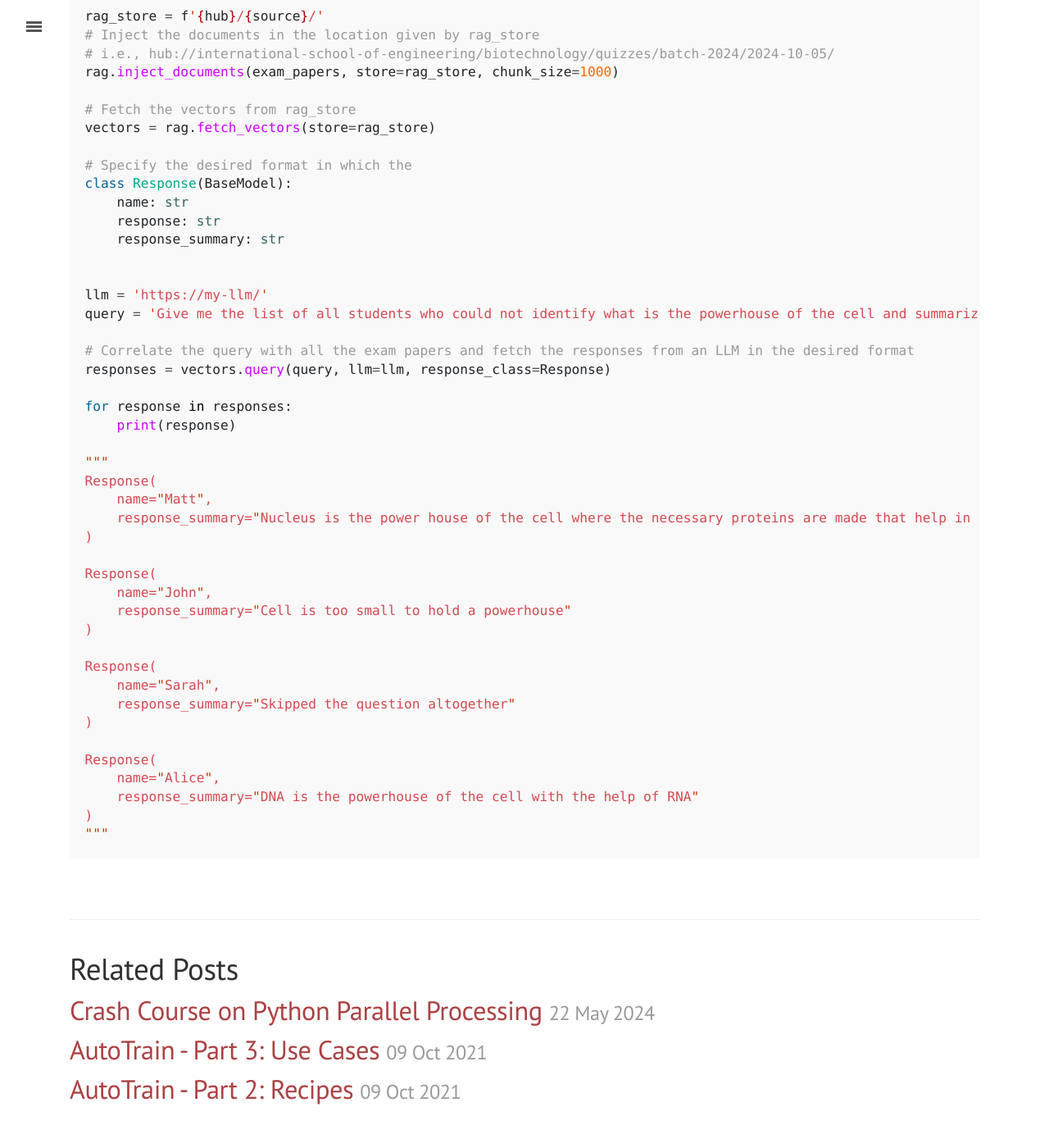
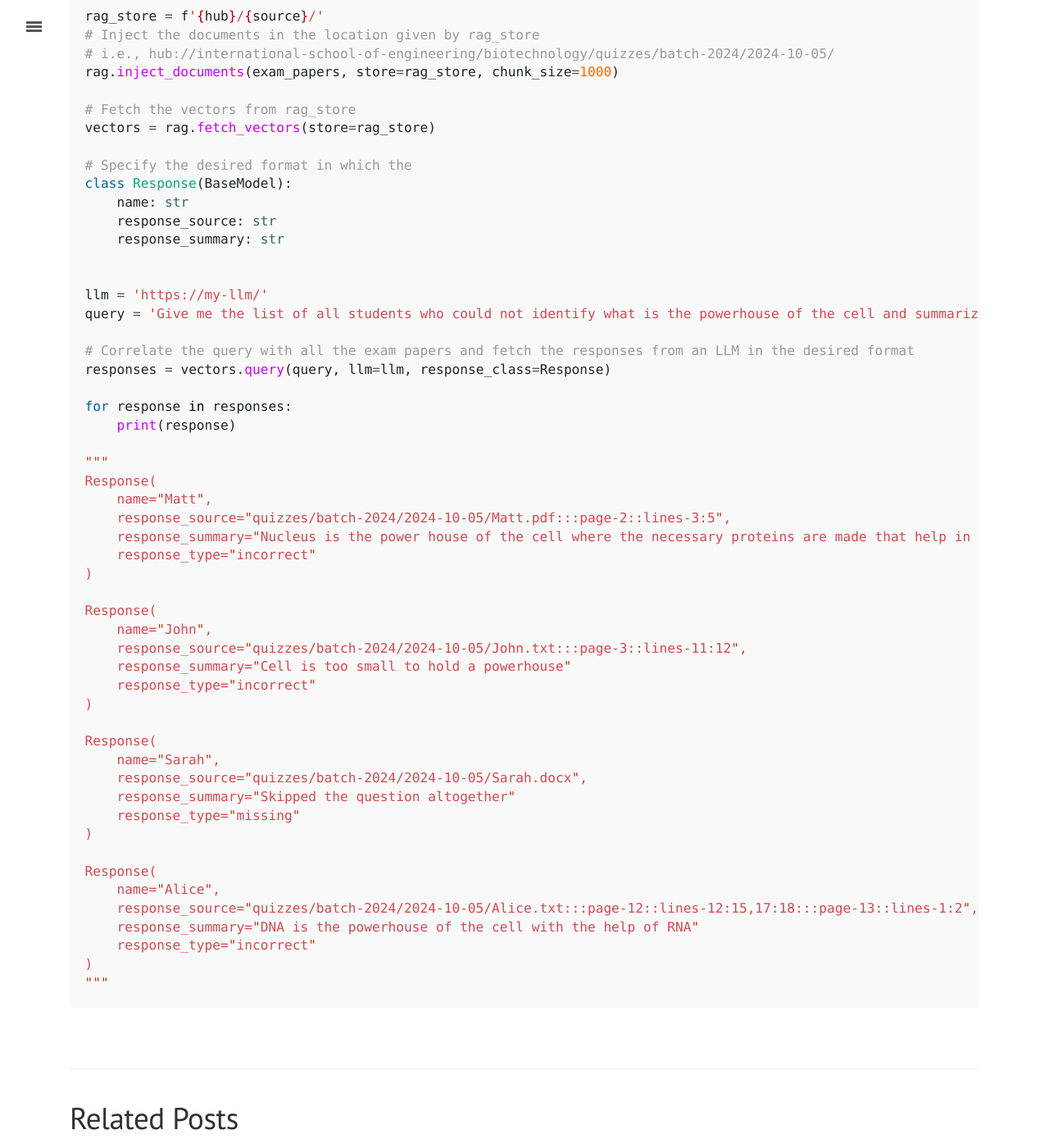
Before and after one commit to sizhky/sizhky.github.io, a Jekyll site: the page built from _posts/2024-10-05-rag-in-45-seconds.md, in a window 1280 px wide and 1400 px high, scrolled down 584 px. Shown: the whole window at 82% size. Built offline with Jekyll 4.4.1, drawn with Linux system fonts in a browser that asks for light colours; comment, search, counter and statistics services are not loaded.

Commit message:
new post

````diff
--- a/_posts/2024-10-05-rag-in-45-seconds.md
+++ b/_posts/2024-10-05-rag-in-45-seconds.md
@@ -34,7 +34,7 @@ vectors = rag.fetch_vectors(store=rag_store)
 # Specify the desired format in which the
 class Response(BaseModel):
     name: str
-    response: str
+    response_source: str
     response_summary: str
 
 
@@ -50,22 +50,30 @@ for response in responses:
 """
 Response(
     name="Matt",
+    response_source="quizzes/batch-2024/2024-10-05/Matt.pdf:::page-2::lines-3:5",
     response_summary="Nucleus is the power house of the cell where the necessary proteins are made that help in the functioning of the cell"
+    response_type="incorrect"
 )
 
 Response(
     name="John",
+    response_source="quizzes/batch-2024/2024-10-05/John.txt:::page-3::lines-11:12",
     response_summary="Cell is too small to hold a powerhouse"
+    response_type="incorrect"
 )
 
 Response(
     name="Sarah",
+    response_source="quizzes/batch-2024/2024-10-05/Sarah.docx",
     response_summary="Skipped the question altogether"
+    response_type="missing"
 )
 
 Response(
     name="Alice",
+    response_source="quizzes/batch-2024/2024-10-05/Alice.txt:::page-12::lines-12:15,17:18:::page-13::lines-1:2",
     response_summary="DNA is the powerhouse of the cell with the help of RNA"
+    response_type="incorrect"
 )
 """
 ```
````
